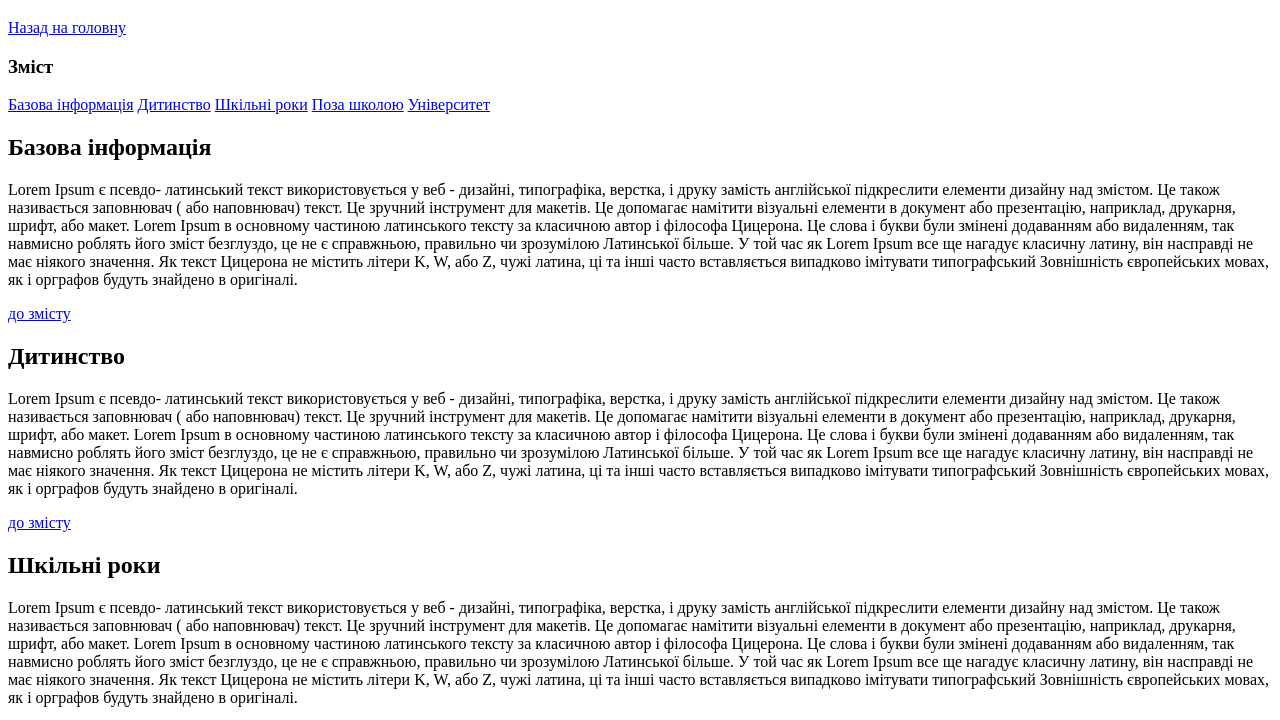
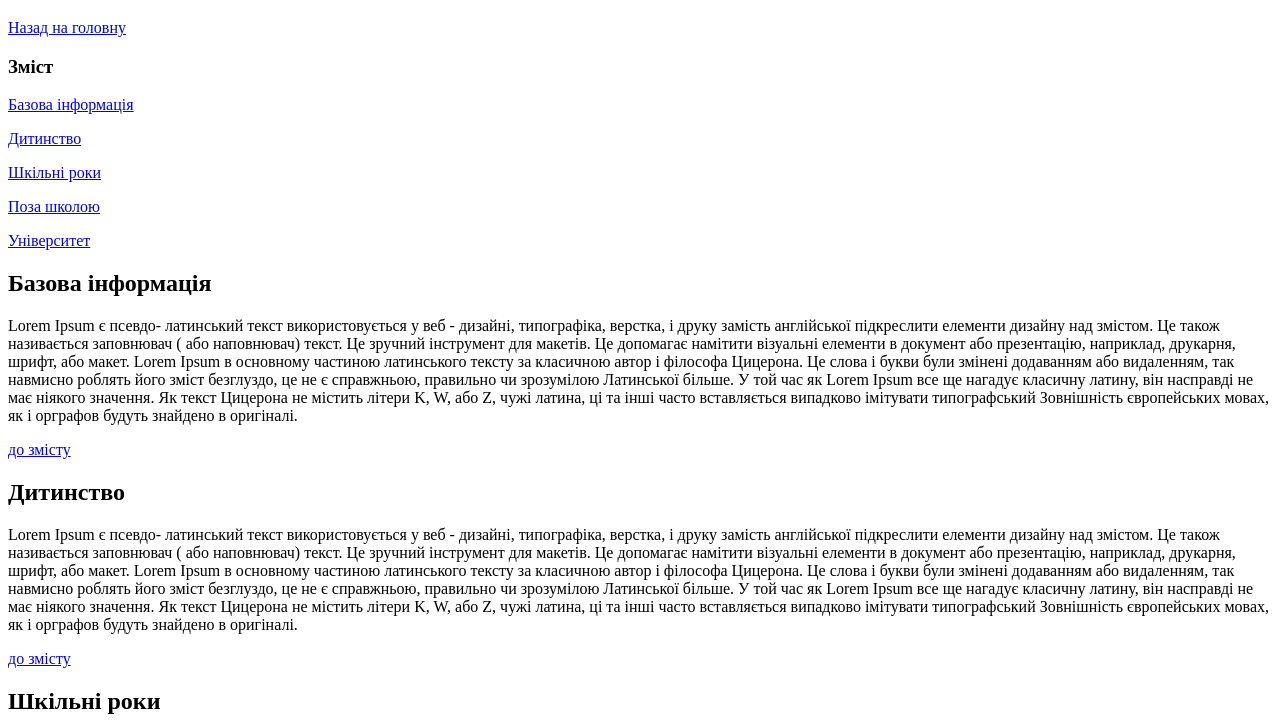
Before and after one commit to FedorivRostik/frontend_pnu_course, a plain HTML site: page lab1/biography.html in a window 1280 px wide. Shown: the part 61-781 px from the top of the page. Drawn offline with Linux system fonts and the light colour scheme.

Commit message:
Resolved errors

```diff
--- a/lab1/biography.html
+++ b/lab1/biography.html
@@ -14,12 +14,23 @@
     <main>
         <section>
             <h3 id="content">Зміст</h3>
-            <a href="#main-content">Базова інформація</a>
-            <a href="#childhood">Дитинство</a>
-            <a href="#school-time">Шкільні роки</a>
-            <a href="#after-school">Поза школою</a>
-            <a href="#university">Університет</a>
+            <p>
+                <a href="#main-content">Базова інформація</a>
+            </p>
+            <p>
+                <a href="#childhood">Дитинство</a>
+            </p>
+            <p>
+                <a href="#school-time">Шкільні роки</a>
+            </p>
+            <p>
+                <a href="#after-school">Поза школою</a>
+            </p>
+            <p>
+                <a href="#university">Університет</a>
+            </p>
         </section>
+
         <section>
             <article>
                 <h2 id="main-content">Базова інформація</h2>
```
Also changed, not shown: lab1/friends.html (+1 -0 lines), lab1/index.html (+13 -4 lines).
